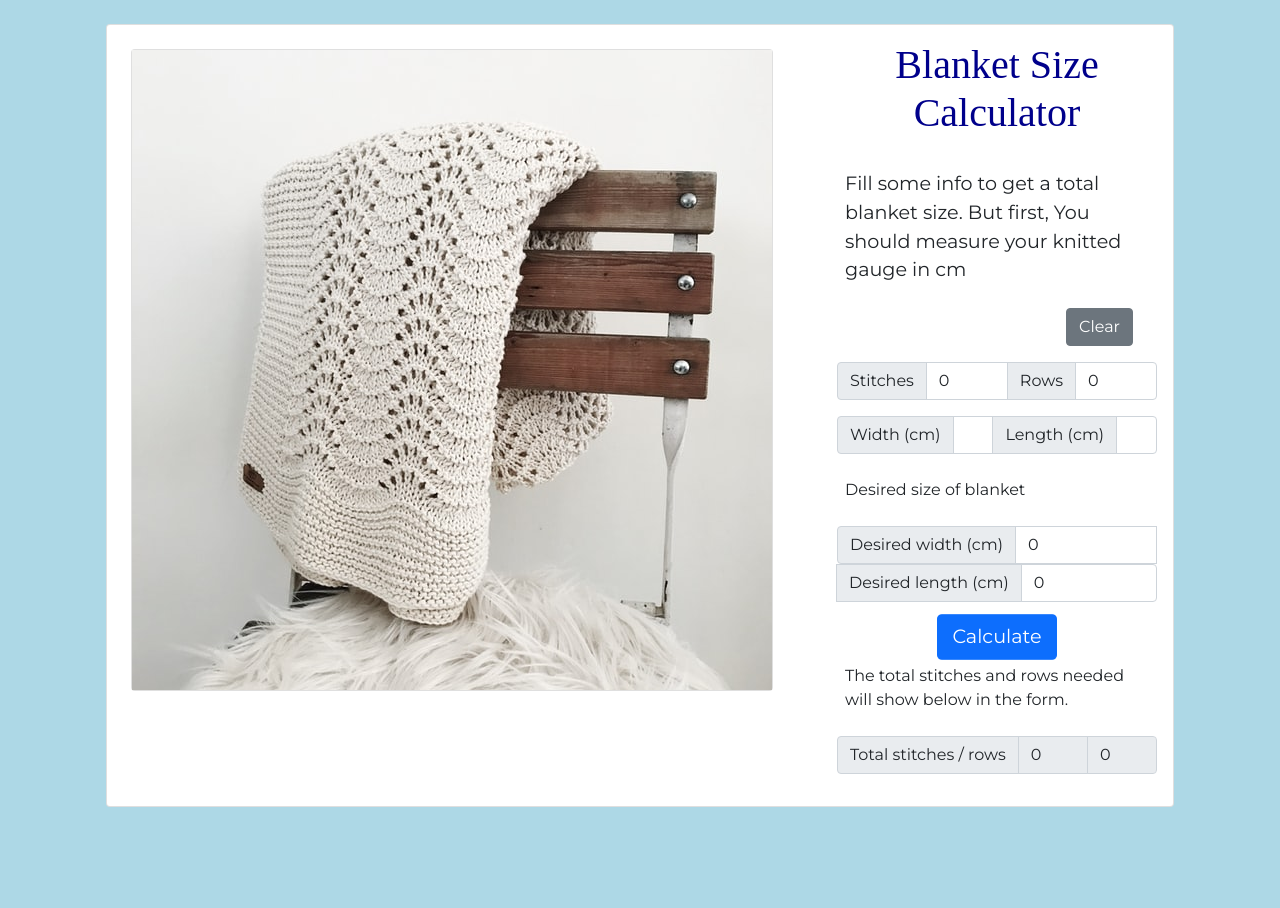
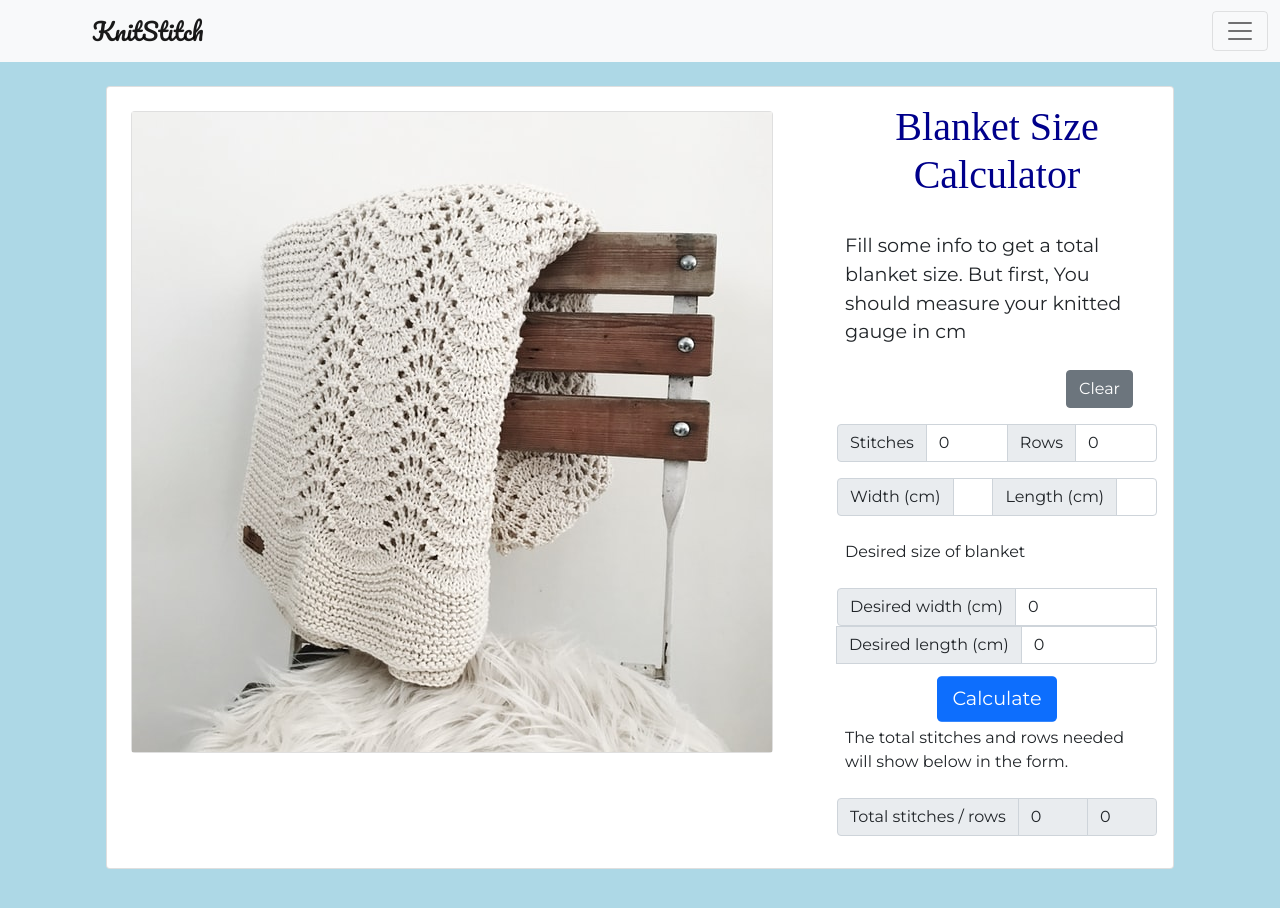
Before and after one commit to evoloshchenko/blanket-calc, a React (Create React App) app: page / in a window 1280 px wide. Before the commit the page ends 847 px from the top, so only its background shows below. Built offline with nearby package versions, Linux system fonts and the light colour scheme.

Commit message:
Added NavBar and styled a logo a bit.

```diff
--- a/public/index.html
+++ b/public/index.html
@@ -13,6 +13,12 @@
     <link rel="preconnect" href="https://fonts.gstatic.com" crossorigin />
     <link
       href="https://fonts.googleapis.com/css2?family=Montserrat&display=swap"
+      rel="stylesheet"
+    />
+    <link rel="preconnect" href="https://fonts.googleapis.com" />
+    <link rel="preconnect" href="https://fonts.gstatic.com" crossorigin />
+    <link
+      href="https://fonts.googleapis.com/css2?family=Pacifico&display=swap"
       rel="stylesheet"
     />
     <link rel="apple-touch-icon" href="%PUBLIC_URL%/logo192.png" />
--- a/src/App.js
+++ b/src/App.js
@@ -1,17 +1,14 @@
 import BlanketSize from "./components/BlanketSize";
 //Styles
-import "./styles/_app.scss"
+import "./styles/_app.scss";
+import NavBar from "./components/Nav";
 
 function App() {
   return (
     <div className="App">
+      <NavBar />
       <BlanketSize />
     </div>
-
-
-
-
-
   );
 }
 
--- /dev/null
+++ b/src/components/Nav.js
@@ -0,0 +1,68 @@
+import Button from "react-bootstrap/Button";
+import Container from "react-bootstrap/Container";
+import Form from "react-bootstrap/Form";
+import Nav from "react-bootstrap/Nav";
+import Navbar from "react-bootstrap/Navbar";
+import NavDropdown from "react-bootstrap/NavDropdown";
+import Offcanvas from "react-bootstrap/Offcanvas";
+import BlanketSize from "./BlanketSize";
+
+function NavBar() {
+  return (
+    <>
+      {[false].map((expand) => (
+        <Navbar key={expand} bg="light" expand={expand} className="mb-3">
+          <Container fluid>
+            <Navbar.Brand className="logo" href="#">
+              KnitStitch
+            </Navbar.Brand>
+            <Navbar.Toggle aria-controls={`offcanvasNavbar-expand-${expand}`} />
+            <Navbar.Offcanvas
+              id={`offcanvasNavbar-expand-${expand}`}
+              aria-labelledby={`offcanvasNavbarLabel-expand-${expand}`}
+              placement="end"
+            >
+              <Offcanvas.Header closeButton>
+                <Offcanvas.Title id={`offcanvasNavbarLabel-expand-${expand}`}>
+                  KnitStitch
+                </Offcanvas.Title>
+              </Offcanvas.Header>
+              <Offcanvas.Body>
+                <Nav className="justify-content-end flex-grow-1 pe-3">
+                  <Nav.Link href="#action1" scr="./BlanketSize.js">
+                    Home
+                  </Nav.Link>
+                  <Nav.Link href="#action2">Link</Nav.Link>
+                  <NavDropdown
+                    title="Dropdown"
+                    id={`offcanvasNavbarDropdown-expand-${expand}`}
+                  >
+                    <NavDropdown.Item href="#action3">Action</NavDropdown.Item>
+                    <NavDropdown.Item href="#action4">
+                      Another action
+                    </NavDropdown.Item>
+                    <NavDropdown.Divider />
+                    <NavDropdown.Item href="#action5">
+                      Something else here
+                    </NavDropdown.Item>
+                  </NavDropdown>
+                </Nav>
+                <Form className="d-flex">
+                  <Form.Control
+                    type="search"
+                    placeholder="Search"
+                    className="me-2"
+                    aria-label="Search"
+                  />
+                  <Button variant="outline-success">Search</Button>
+                </Form>
+              </Offcanvas.Body>
+            </Navbar.Offcanvas>
+          </Container>
+        </Navbar>
+      ))}
+    </>
+  );
+}
+
+export default NavBar;
--- a/src/styles/_app.scss
+++ b/src/styles/_app.scss
@@ -36,3 +36,9 @@ p {
 .container {
   padding-bottom: 1rem;
 }
+
+.logo {
+  font-family: "Pacifico";
+  font-size: 1.5rem;
+  padding-left: 5rem;
+}
```
